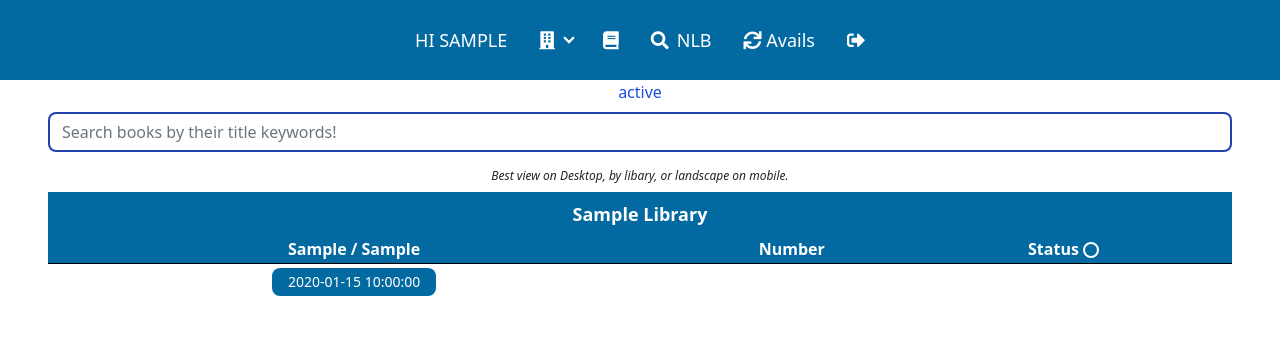
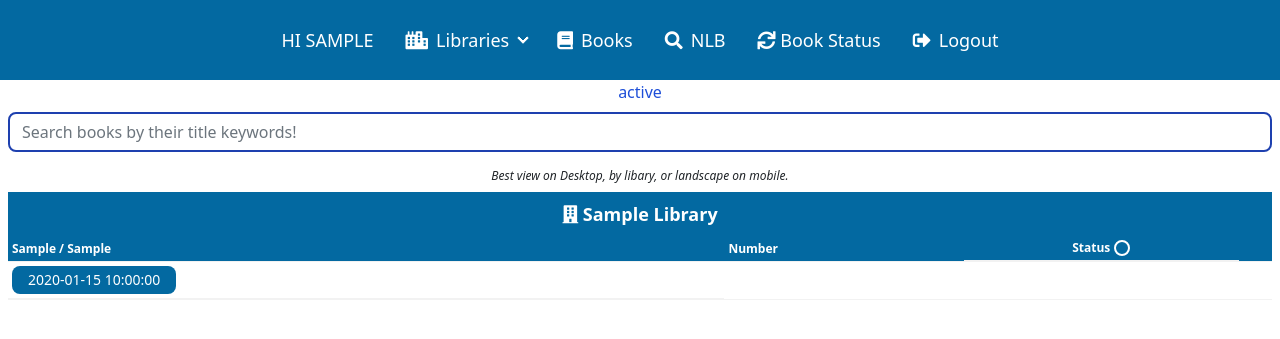
Before and after one commit to cliffchew84/SG-Lib-Books, a FastAPI app: template templates/result.html in a window 1280 px wide. Shown: the top 339 px of the page. Run offline with FastAPI, Linux system fonts and the light colour scheme; the template is opened without the code that fills it: most values are stand-ins (such as "Sample title", 1, 10 or a date in 2020); parts of the project's set-up code (start-up, migrations or seed data) failed here and were passed over.

Commit message:
Made table more table looking

```diff
--- a/templates/navbar.html
+++ b/templates/navbar.html
@@ -27,11 +27,12 @@
                     <li>
                         <details>
                             <summary class="hover:text-white hover:bg-sky-500">
-                                <i class="fas fa-city"></i>
+                                <i class="fas fa-city"></i>Libraries
                             </summary>
                             <ul class="bg-sky-700 text-sm text-white w-56">
                                 <li>
                                     <a class="p-0.5 hover:text-white hover:bg-sky-500" href="/{{username}}">
+                                        <i class="fas fa-city"></i>
                                         All Libraries - {{all_avail_books|length}}
                                     </a>
                                 </li>
@@ -49,7 +50,7 @@
                         </details>
                     </li>
                     <li><a class="hover:text-white hover:bg-sky-500" href='/{{username}}/yourbooks'>
-                            <i class="fas fa-book"></i>
+                            <i class="fas fa-book"></i>Books
                         </a></li>
                     <li><a class="hover:text-white hover:bg-sky-500" href='/{{username}}/search/'>
                             <i class="fas fa-search"></i>NLB</a></li>
@@ -59,12 +60,12 @@
                             action="/update_user_books/{{username}}" method="POST">
                             <button type="submit">
                                 <i class="fas fa-sync"></i>
-                                Avails</button>
+                                Book Status</button>
                         </form>
                     </li>
 
                     <li><a class="hover:text-white text-white hover:bg-sky-500 " href='/logout'>
-                            <i class="fas fa-sign-out-alt"></i>
+                            <i class="fas fa-sign-out-alt"></i>Logout
                         </a>
                     </li>
                 </ul>
@@ -89,11 +90,12 @@
                 <li>
                     <details>
                         <summary class="hover:text-white hover:bg-sky-500">
-                            <i class="fas fa-building"></i>
+                            <i class="fas fa-city"></i>Libraries
                         </summary>
                         <ul class="bg-sky-700 text-sm text-white w-56">
                             <li>
                                 <a class="py-0.5 hover:text-white hover:bg-sky-500" href="/{{username}}">
+                                    <i class="fas fa-city"></i>
                                     All Libraries - {{all_avail_books|length}}
                                 </a>
                             </li>
@@ -112,7 +114,7 @@
                 </li>
 
                 <li><a class="hover:text-white hover:bg-sky-500" href='/{{username}}/yourbooks'>
-                        <i class="fas fa-book"></i>
+                        <i class="fas fa-book"></i>Books
                     </a></li>
                 <li><a class="hover:text-white hover:bg-sky-500" href='/{{username}}/search/'>
                         <i class="fas fa-search"></i>NLB</a></li>
@@ -122,12 +124,12 @@
                         method="POST">
                         <button type="submit">
                             <i class="fas fa-sync"></i>
-                            Avails</button>
+                            Book Status</button>
                     </form>
                 </li>
 
                 <li><a class="hover:text-white text-white hover:bg-sky-500 " href='/logout'>
-                        <i class="fas fa-sign-out-alt"></i>
+                        <i class="fas fa-sign-out-alt"></i>Logout
                     </a>
                 </li>
             </ul>
--- a/templates/result.html
+++ b/templates/result.html
@@ -1,7 +1,7 @@
 {% include 'header.html' %}
 {% include 'navbar.html' %}
 
-<div class="px-5 md:px-1 flex flex-col justify-center items-center text-center">
+<div class="px-2 flex flex-col justify-center items-center text-center">
 
     {% if not library %}
 
--- a/templates/result_no_lib_table.html
+++ b/templates/result_no_lib_table.html
@@ -11,8 +11,8 @@
 
     <p class="py-2 text-xs italic">Best view on Desktop, by libary, or landscape on mobile.
     <p>
-    <h3 class="bg-sky-700 text-white font-semibold py-2 text-lg">{{ library|title }}<h3>
-            <table class="border-collapse w-full table-sm divide-y divide-black">
+    <h3 class="bg-sky-700 text-white font-semibold py-2 text-lg"><i class="fas fa-building"></i> {{ library|title }}<h3>
+            <table class="table border-collapse w-full table-sm divide-y divide-black">
                 <thead class='rounded-lg'>
                     <tr class='bg-sky-700 text-white rounded-lg'>
                         <th>{{ lib_avail }} / {{ lib_all }}</th>
@@ -27,7 +27,7 @@
                 <tbody id="myTable">
                     {% for data in api_data %}
 
-                    <tr class='text-sm rounded-lg'>
+                    <tr class='hover text-sm rounded-lg'>
                         {% for a in data %}
 
                         {% if a == "UpdateTime" %}
@@ -50,7 +50,7 @@
                             <form action="/update_book/{{data[a]}}" method="POST">
                                 <button type="submit" class="bg-sky-700 px-3 py-1 rounded-lg
                             hover:text-white hover:bg-sky-500 text-white">
-                                    <i class="fas fa-sync"></i>
+                                    <i class="fas fa-sync items-center justify-center"></i>
                                 </button>
                             </form>
                         </td>
```
Also changed, not shown: templates/result_table.html (+6 -4 lines), templates/search.html (+5 -4 lines), static/tw_styles.css.
